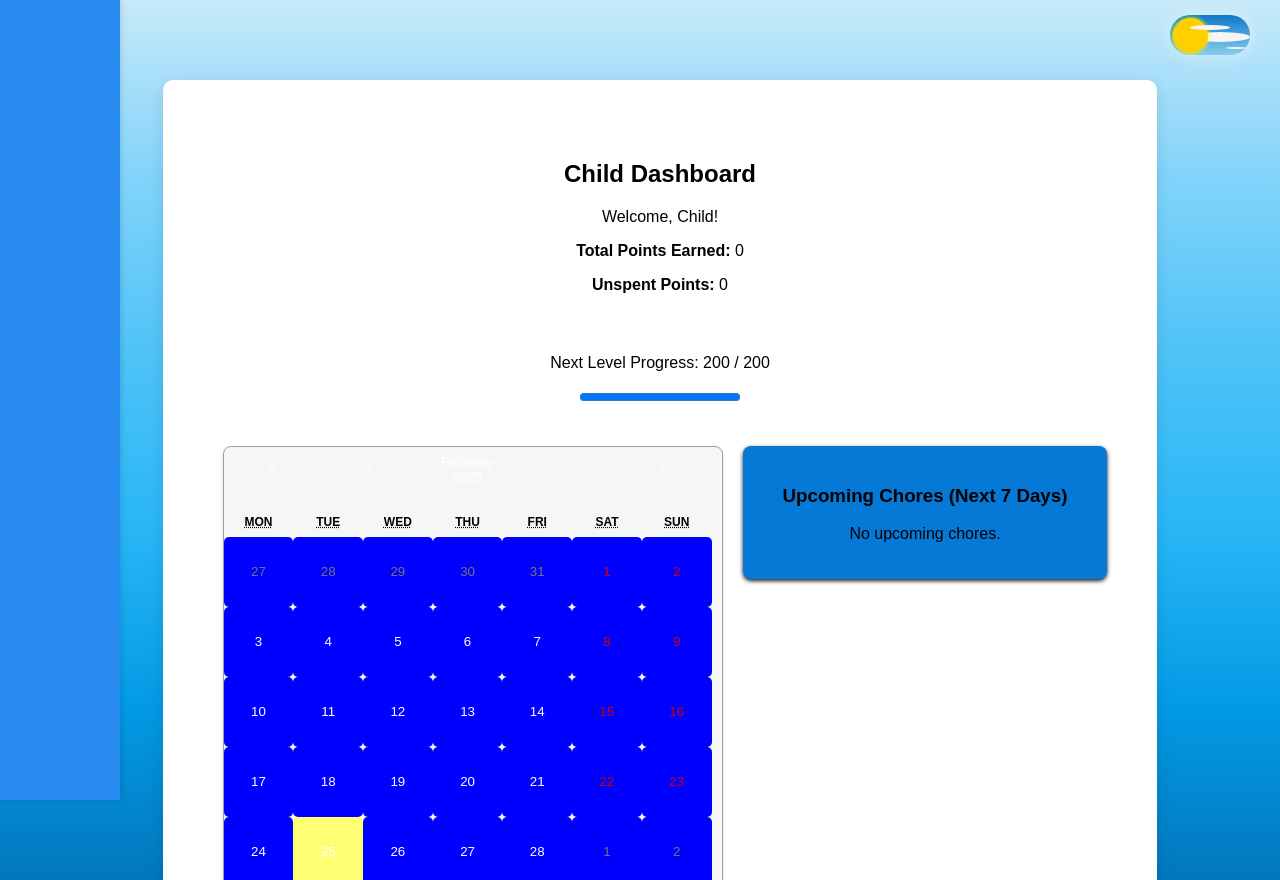
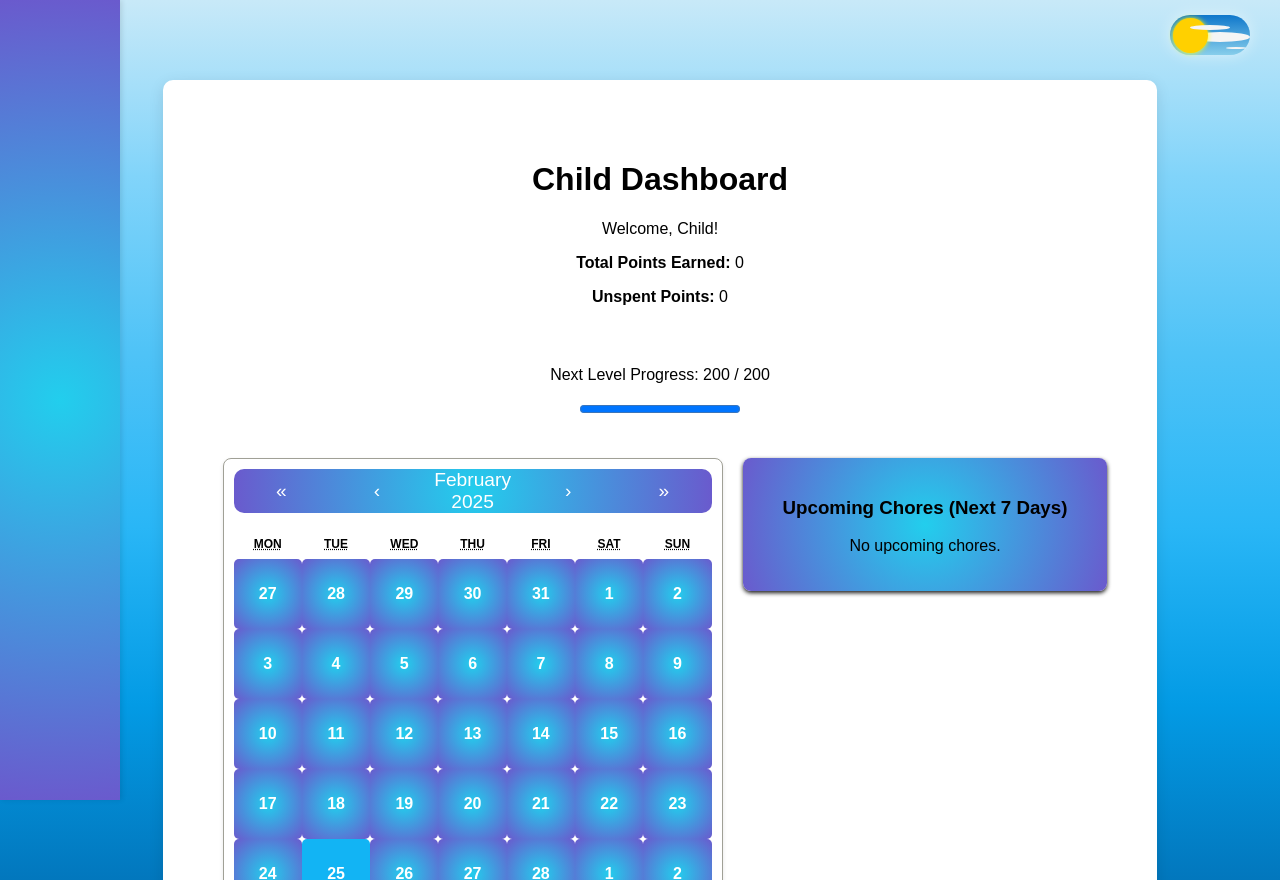
Before and after one commit to YLuin-Nie/SameTeamApp, a React (Create React App) app: page /child-dashboard in a window 1280 px wide. Built offline with nearby package versions, Linux system fonts and the light colour scheme.

Commit message:
dont f..king change anything here. this bad boy is a total mess but working.

```diff
--- a/src/App.css
+++ b/src/App.css
@@ -4,7 +4,7 @@
   left: 0;
   top: 0;
   bottom: 0;
-  background-color: #298cf0;
+  background-image: radial-gradient(circle, #22ceed, #6a5acd);
   padding: 20px;
   box-shadow: 2px 0 5px rgba(0, 0, 0, 0.1);
 }
@@ -14,7 +14,7 @@
   left: 0;
   top: 0;
   bottom: 0;
-  background-color: #280137;
+  background-image: radial-gradient(circle, #c512e0, #740a9b);
   padding: 20px;
   box-shadow: 2px 0 5px rgba(0, 0, 0, 0.1);
 }
@@ -106,16 +106,8 @@ body.dark-mode .App {
   grid-column: 1/8;
 
 }
-.react-calendar__month-view__days {
-  display: grid;
-  grid-template-columns: repeat(8, 1fr); /* Forces 7 equal columns */
-}
 
-.react-calendar__navigation {
-  display: flex; /* Use flexbox to align items horizontally */
-  justify-content: space-between; /* Space the buttons evenly */
-  align-items: center; /* Align the buttons vertically centered */
-}
+
 .divider {
   width: 2px;
   background-color: #ccc;
@@ -124,7 +116,7 @@ body.dark-mode .App {
 
 .tasks-section {
   flex: 1; /* Ensure the tasks section takes up equal space */
-  background-color: #0679d7; /* Add background color */
+  background-image: radial-gradient(circle, #22ceed, #6a5acd);
   padding: 20px;
   border-radius: 8px;
   box-shadow: 0 2px 4px rgb(24, 24, 24);
@@ -133,18 +125,16 @@ body.dark-mode .App {
 }
 .dark-mode .tasks-section {
   flex: 1; /* Ensure the tasks section takes up equal space */
-  background-color: #9014ca; /* Add background color */
+  background-image: radial-gradient(circle, #c512e0, #740a9b);
   padding: 20px;
   border-radius: 8px;
-  box-shadow: 0 2px 4px rgb(16, 16, 16);
+  box-shadow: 0 2px 4px rgb(24, 24, 24);
   margin-top: 20px; /* Add space between calendar and tasks */
   margin-right: 30px; /* Add space to the right */
 }
 /* Calendar Styles */
 .react-calendar {
   width: 100%;
-  background-color: #fbfafb;
-  border: 1px solid #ccc;
   border-radius: 8px;
   box-shadow: 0 2px 4px rgba(0, 0, 0, 0.1);
   padding-right: 10px;
@@ -152,8 +142,6 @@ body.dark-mode .App {
 /* Calendar Styles */
 .dark-mode .react-calendar {
   width: 100%;
-  background-color: rebeccapurple;
-  border: 1px solid #ccc;
   border-radius: 8px;
   box-shadow: 0 2px 4px rgba(0, 0, 0, 0.1);
   padding-right: 10px;
--- a/src/components/Calendar.css
+++ b/src/components/Calendar.css
@@ -1,10 +1,13 @@
 .react-calendar {
   width: 500px;
   max-width: 100%;
-  background: rgb(247, 246, 247);
+  background: #ffffff;
   border: 1px solid #a0a096;
   font-family: 'Arial', 'Helvetica', sans-serif;
   line-height: 1.125em;
+  padding-left: 10px;
+  padding-bottom:10px;
+  padding-top:10px;
 }
 
 .react-calendar--doubleView {
@@ -44,20 +47,23 @@
   display: flex;
   height: 44px;
   margin-bottom: 1em;
+  background-image: radial-gradient(circle, #22ceed, #6a5acd);
+  border-radius: 10px;
 }
 
 .react-calendar__navigation button {
   min-width: 44px;
-  background: none;
+  background:none;
+  font-size: 1.2em;
 }
 
 .react-calendar__navigation button:disabled {
-  background-color: #f0f0f0;
+  background-color: #a9d4ff;
 }
 
 .react-calendar__navigation button:enabled:hover,
 .react-calendar__navigation button:enabled:focus {
-  background-color: #e6e6e6;
+  background-color: #a9d4ff;
 }
 
 .react-calendar__month-view__weekdays {
@@ -82,13 +88,13 @@
 }
 
 .react-calendar__month-view__days__day--weekend {
-  color: #d10000;
+  color: #faf8f8;
 }
 
 .react-calendar__month-view__days__day--neighboringMonth,
 .react-calendar__decade-view__years__year--neighboringDecade,
 .react-calendar__century-view__decades__decade--neighboringCentury {
-  color: #757575;
+  color: #897e83a1;
 }
 
 .react-calendar__year-view .react-calendar__tile,
@@ -101,37 +107,37 @@
   max-width: 100%;
   height: 70px;
   width: 20px;
-  padding: 10px 6.6667px;
-  background: blue;
+  padding-right: 10px;
+  background-image: radial-gradient(circle, #22ceed, #6a5acd);
+  color:white;
   text-align: center;
   font: inherit;
-  font-size: 0.833em;
-  margin: 5px;
+  font-weight: bold;
+
 }
 
-.react-calendar__tile:disabled {
-  background-color: #f0f0f0;
-  color: #ababab;
+.react-calendar__tile:hover{
+  background:white;
 }
 
 .react-calendar__month-view__days__day--neighboringMonth:disabled,
 .react-calendar__decade-view__years__year--neighboringDecade:disabled,
 .react-calendar__century-view__decades__decade--neighboringCentury:disabled {
-  color: #cdcdcd;
+  color: #a9d4ff;
 }
 
 .react-calendar__tile:enabled:hover,
 .react-calendar__tile:enabled:focus {
-  background-color: #e6e6e6;
+  background-color: #a9d4ff;
 }
 
 .react-calendar__tile--now {
-  background: #ffff76;
+  background: #12b4f4;
 }
 
 .react-calendar__tile--now:enabled:hover,
 .react-calendar__tile--now:enabled:focus {
-  background: #ffffa9;
+  background: #12b4f4;
 }
 
 .react-calendar__tile--hasActive {
@@ -145,7 +151,7 @@
 
 .react-calendar__tile--active {
   background: #006edc;
-  color: white;
+  color: #a9d4ff;
 }
 
 .react-calendar__tile--active:enabled:hover,
@@ -154,12 +160,12 @@
 }
 
 .react-calendar--selectRange .react-calendar__tile--hover {
-  background-color: #e6e6e6;
+  background-color: #a9d4ff;
 }
 .dark-mode .react-calendar {
   width: 500px;
   max-width: 100%;
-  background: #333333; /* Dark background */
+  background: #540d70; /* Dark background */
   border: 1px solid #666666; /* Lighter border */
   font-family: 'Arial', 'Helvetica', sans-serif;
   line-height: 1.125em;
@@ -196,14 +202,14 @@
 
 .dark-mode .react-calendar button:enabled:hover {
   cursor: pointer;
-  background-color: #555555; /* Darker hover effect */
+  background-color: rgba(138, 50, 225, 0.792); /* Darker hover effect */
 }
 
 .dark-mode .react-calendar__navigation {
   display: flex;
   height: 44px;
   margin-bottom: 1em;
-  background: #444444; /* Dark background for navigation */
+  background-image: radial-gradient(circle, #c512e0, #740a9b); /* Dark background for navigation */
 }
 
 .dark-mode .react-calendar__navigation button {
@@ -218,7 +224,7 @@
 
 .dark-mode .react-calendar__navigation button:enabled:hover,
 .dark-mode .react-calendar__navigation button:enabled:focus {
-  background-color: #555555; /* Darker hover effect */
+  background-color: rgb(108, 26, 170); /* Darker hover effect */
 }
 
 .dark-mode .react-calendar__month-view__weekdays {
@@ -227,7 +233,7 @@
   font: inherit;
   font-size: 0.75em;
   font-weight: bold;
-  color: #cccccc; /* Light color for weekdays */
+  color: #fcfbfb; /* Light color for weekdays */
 }
 
 .dark-mode .react-calendar__month-view__weekdays__weekday {
@@ -264,57 +270,56 @@
 .dark-mode .react-calendar__tile {
   max-width: 100%;
   padding: 10px 6.6667px;
-  background: none;
+  background-image: radial-gradient(circle, #c512e0 , #740a9b 80%);
+  color: white;
   text-align: center;
   font: inherit;
-  font-size: 0.833em;
-  color: white; /* White text on tiles */
+  font-weight: bold;
+}
+.dark-mode .react-calendar__tile:hover{
+  background:white;
 }
 
-.dark-mode .react-calendar__tile:disabled {
-  background-color: #555555; /* Disabled tiles with dark background */
-  color: #666666; /* Disabled text color */
-}
 
 .dark-mode .react-calendar__month-view__days__day--neighboringMonth:disabled,
 .dark-mode .react-calendar__decade-view__years__year--neighboringDecade:disabled,
 .dark-mode .react-calendar__century-view__decades__decade--neighboringCentury:disabled {
-  color: #888888; /* Light gray for disabled neighboring tiles */
+  color: white; /* Light gray for disabled neighboring tiles */
 }
 
 .dark-mode .react-calendar__tile:enabled:hover,
 .dark-mode .react-calendar__tile:enabled:focus {
-  background-color: #555555; /* Darker hover effect on tiles */
+  background-color: rgb(108, 26, 170); /* Darker hover effect on tiles */
 }
 
 .dark-mode .react-calendar__tile--now {
-  background: #ffaa00; /* Highlight current day with yellow */
+  background: rgb(170, 26, 165); /* Highlight current day with yellow */
 }
 
 .dark-mode .react-calendar__tile--now:enabled:hover,
 .dark-mode .react-calendar__tile--now:enabled:focus {
-  background: #ffcc00; /* Highlight current day on hover */
+  background: rgb(108, 26, 170); /* Highlight current day on hover */
 }
 
 .dark-mode .react-calendar__tile--hasActive {
-  background: #66b3ff; /* Light blue for active tiles */
+  background: rgb(81, 26, 170); /* Light blue for active tiles */
 }
 
 .dark-mode .react-calendar__tile--hasActive:enabled:hover,
 .dark-mode .react-calendar__tile--hasActive:enabled:focus {
-  background: #99ccff; /* Lighter blue on hover */
+  background: pink; /* Lighter blue on hover */
 }
 
 .dark-mode .react-calendar__tile--active {
-  background: #006edc;
+  background: rebeccapurple;
   color: white;
 }
 
 .dark-mode .react-calendar__tile--active:enabled:hover,
 .dark-mode .react-calendar__tile--active:enabled:focus {
-  background: #1087ff;
+  background: rebeccapurple;
 }
 
 .dark-mode .react-calendar--selectRange .react-calendar__tile--hover {
-  background-color: #555555; /* Darker hover effect during range selection */
+  background-color: white; /* Darker hover effect during range selection */
 }
--- a/src/components/pages/ChildDashboard.js
+++ b/src/components/pages/ChildDashboard.js
@@ -95,7 +95,7 @@ function ChildDashboard() {
 
     return (
         <div className="dashboard child-dashboard">
-            <h2>Child Dashboard</h2>
+            <h1>Child Dashboard</h1>
             <p className="welcome-message">Welcome, {currentUser ? currentUser.username : "Child"}!</p>
             <p><strong>Total Points Earned:</strong> {totalPoints}</p>
             <p><strong>Unspent Points:</strong> {points}</p>
--- a/src/components/pages/ParentDashboard.js
+++ b/src/components/pages/ParentDashboard.js
@@ -3,6 +3,7 @@
 import React, { useState, useEffect } from 'react';
 import { getUsers, getCurrentUser, getChores, getUserLevelFromStorage } from "../utils/localStorageUtils";
 import Calendar from 'react-calendar';
+import '../Calendar.css';
 
 function ParentDashboard() {
     const [selectedDate, setSelectedDate] = useState(null);
```
